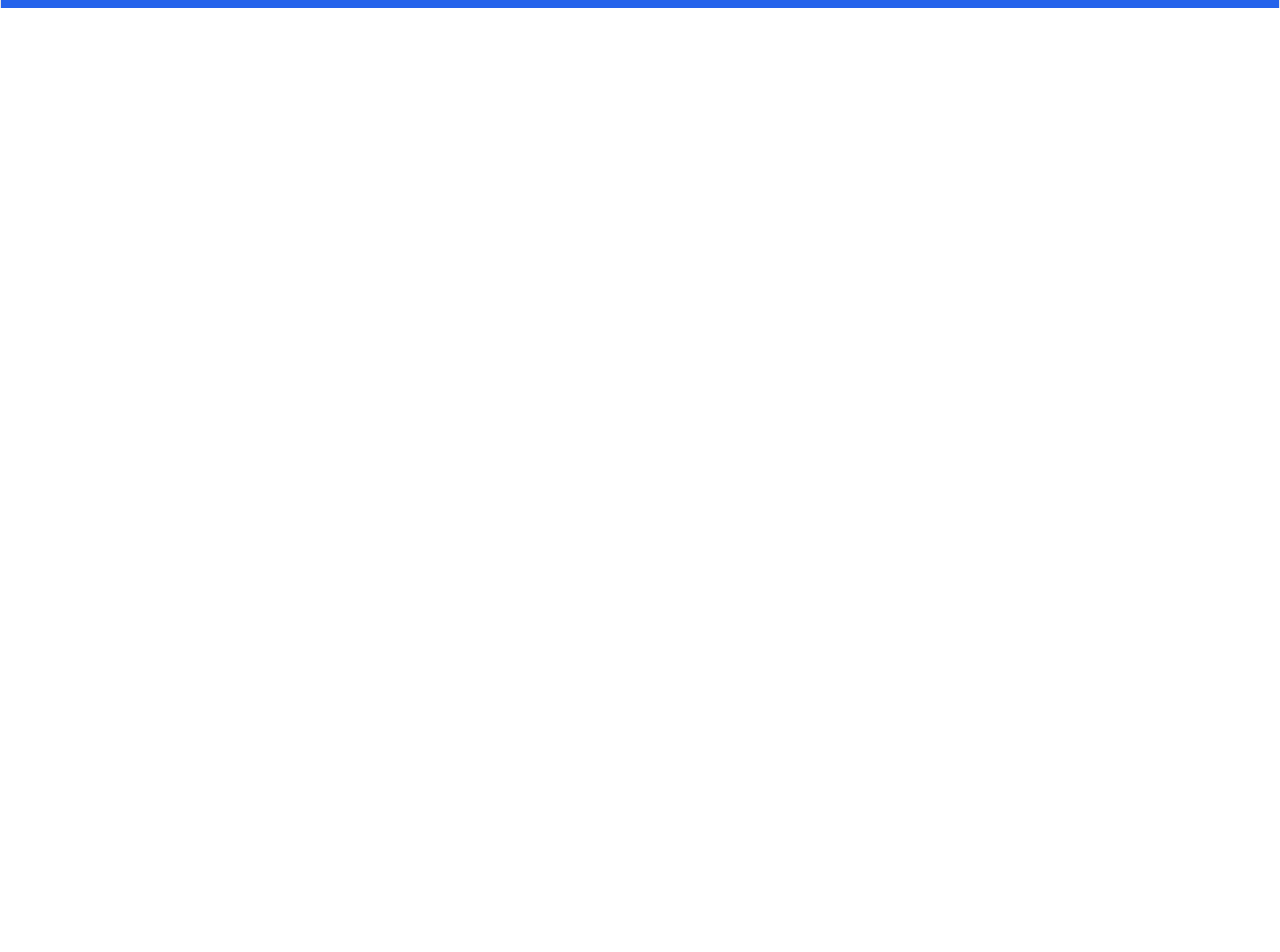
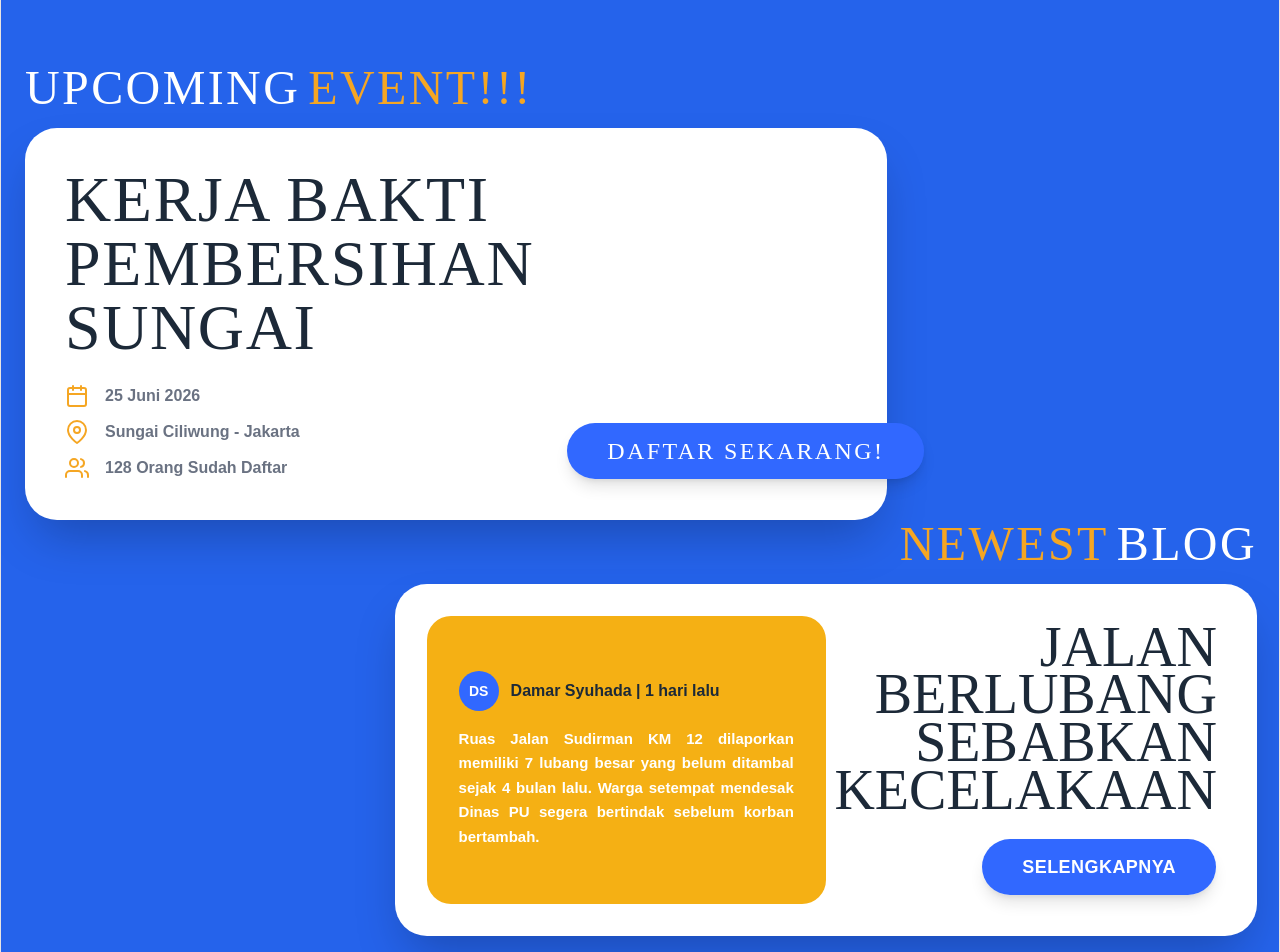
Before and after one commit to EiRuMF/EcoReport, a React (Vite) app: page / in a window 1280 px wide. Shown: the part 1980-2932 px from the top of the page. Before the commit the page ends 1988 px from the top, so only its background shows below. Built offline with nearby package versions, Linux system fonts and the light colour scheme.

Commit message:
membuat bagian event dan blog

```diff
--- /dev/null
+++ b/src/pages/LandingPages/Blog.jsx
@@ -0,0 +1,47 @@
+import React from "react";
+import { Button } from "@/components/ui/button";
+
+const Blog = () => {
+  return (
+    <section className="relative z-10 w-full max-w-7xl mx-auto px-6 pb-24 flex justify-end">
+      <div className="flex flex-col items-end w-full lg:w-[70%]">
+        <h2 className="text-4xl md:text-5xl font-['Bebas_Neue'] tracking-wider mb-4 text-white flex gap-2">
+          <span className="text-[#F5A623]">NEWEST</span>BLOG
+        </h2>
+
+        <div className="bg-white rounded-[32px] p-6 md:p-8 w-full flex flex-col-reverse md:flex-row justify-between items-stretch gap-8 shadow-2xl">
+          {/* deskripsi */}
+          <div className="bg-[#F5B014] rounded-[24px] p-6 md:p-8 w-full md:w-1/2 flex flex-col justify-center">
+            <div className="flex items-center gap-3 mb-4">
+              <div className="bg-[#3168FF] rounded-full min-w-10 h-10 flex items-center justify-center text-white font-bold text-sm">
+                DS
+              </div>
+              <span className="font-bold text-[#1C2938] text-sm md:text-base">
+                Damar Syuhada | 1 hari lalu
+              </span>
+            </div>
+            <p className="text-white text-sm md:text-[15px] font-semibold leading-relaxed text-justify">
+              Ruas Jalan Sudirman KM 12 dilaporkan memiliki 7 lubang besar yang
+              belum ditambal sejak 4 bulan lalu. Warga setempat mendesak Dinas
+              PU segera bertindak sebelum korban bertambah.
+            </p>
+          </div>
+
+          {/* judul */}
+          <div className="w-full md:w-[45%] flex flex-col justify-between items-end text-right py-2 pr-2">
+            <h3 className="text-4xl md:text-[3.5rem] font-['Bebas_Neue'] text-[#1C2938] leading-[0.85] text-right mb-6">
+              JALAN BERLUBANG <br />
+              SEBABKAN <br />
+              KECELAKAAN
+            </h3>
+            <Button className="bg-[#3168FF] hover:bg-blue-700 text-white font-bold py-7 px-10 rounded-full transition-colors text-lg shadow-lg uppercase tracking-wide">
+              Selengkapnya
+            </Button>
+          </div>
+        </div>
+      </div>
+    </section>
+  );
+};
+
+export default Blog;
--- /dev/null
+++ b/src/pages/LandingPages/Event.jsx
@@ -0,0 +1,48 @@
+import React from "react";
+import { FiCalendar, FiMapPin, FiUsers } from "react-icons/fi";
+import { Button } from "@/components/ui/button";
+
+const Event = () => {
+  return (
+    <section className="relative z-10 w-full max-w-7xl mx-auto px-6 pt-24 flex justify-start">
+      <div className="flex flex-col items-start w-full lg:w-[70%]">
+        <h2 className="text-4xl md:text-5xl font-['Bebas_Neue'] tracking-wider mb-4 text-white flex gap-2">
+          UPCOMING <span className="text-[#F5A623]">EVENT!!!</span>
+        </h2>
+
+        <div
+          className="bg-white rounded-[32px] p-8 md:p-10 w-full flex flex-col  md:flex-row justify-between items-start
+              md:items-end gap-8 shadow-2xl"
+        >
+          <div className="flex flex-col gap-4 flex-1 w-full">
+            <h3 className="text-5xl md:text-[4rem] font-['Bebas_Neue'] text-[#1C2938] tracking-wide text-left">
+              KERJA BAKTI <br /> PEMBERSIHAN SUNGAI
+            </h3>
+
+            {/* deskripsi event */}
+            <div className="flex flex-col gap-3 text-gray-500 font-bold mt-2">
+              <div className="flex items-center gap-4">
+                <FiCalendar className="w-6 h-6 text-[#F5A623]" />
+                <span>25 Juni 2026</span>
+              </div>
+              <div className="flex items-center gap-4">
+                <FiMapPin className="w-6 h-6 text-[#F5A623]" />
+                <span>Sungai Ciliwung - Jakarta</span>
+              </div>
+              <div className="flex items-center gap-4">
+                <FiUsers className="w-6 h-6 text-[#F5A623]" />
+                <span>128 Orang Sudah Daftar</span>
+              </div>
+            </div>
+          </div>
+
+          <Button className="bg-[#3168FF] hover:bg-blue-700 text-white font-['Bebas_Neue'] text-2xl py-7 px-10 rounded-full transition-colors shadow-lg w-full md:w-auto tracking-widest">
+            Daftar Sekarang!
+          </Button>
+        </div>
+      </div>
+    </section>
+  );
+};
+
+export default Event;
--- a/src/pages/LandingPages/LandingPage.jsx
+++ b/src/pages/LandingPages/LandingPage.jsx
@@ -3,6 +3,8 @@ import Navbar from "@/components/navbar.jsx";
 import Hero from "@/pages/LandingPages/hero.jsx";
 import Step from "@/pages/LandingPages/step.jsx";
 import Banner from "@/pages/LandingPages/banner.jsx";
+import Event from "@/pages/LandingPages/Event.jsx";
+import Blog from "@/pages/LandingPages/Blog.jsx";
 
 const LandingPage = () => {
   return (
@@ -10,6 +12,8 @@ const LandingPage = () => {
       <Hero />
       <Step />
       <Banner />
+      <Event />
+      <Blog />
     </div>
   );
 };
```
Also changed, not shown: 1 other file (tests, documents, lock files or other folders).
